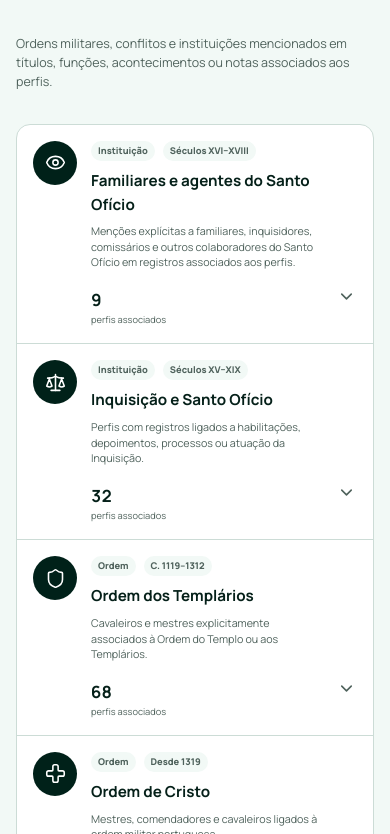
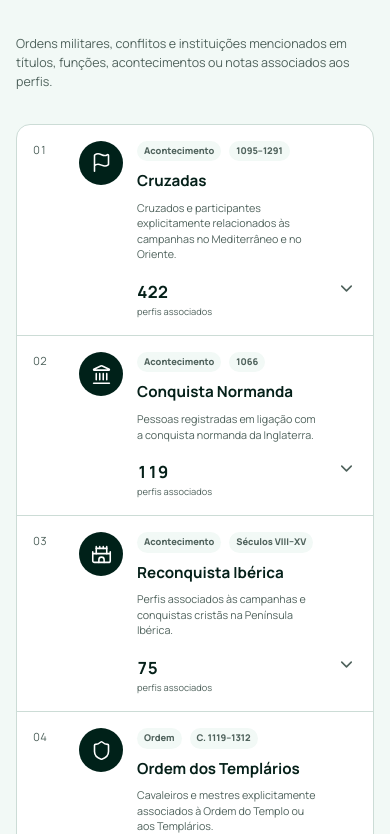
Before and after one commit to matheusabrantes/genealogy-atlas, a Next.js app in the folder web/: page /lugares in a window 390 px wide. Shown: the part 2530-3364 px from the top of the page. Built offline with nearby package versions, Linux system fonts and the light colour scheme.

Commit message:
Fix historical ranking layout

```diff
--- a/web/app/lugares/places-explorer.tsx
+++ b/web/app/lugares/places-explorer.tsx
@@ -193,6 +193,11 @@ export default function PlacesExplorer() {
               [entry.label, entry.description],
               entry.current.representatives,
             ),
+        )
+        .sort(
+          (left, right) =>
+            right.current.people - left.current.people ||
+            left.label.localeCompare(right.label, "pt-BR"),
         ),
     [maxGeneration, normalizedQuery],
   );
@@ -212,6 +217,11 @@ export default function PlacesExplorer() {
               [entry.label, entry.categoryLabel],
               entry.current.representatives,
             ),
+        )
+        .sort(
+          (left, right) =>
+            right.current.people - left.current.people ||
+            left.label.localeCompare(right.label, "pt-BR"),
         ),
     [maxGeneration, normalizedQuery],
   );
@@ -231,6 +241,11 @@ export default function PlacesExplorer() {
               [entry.label, entry.kind, entry.period, entry.description],
               entry.current.representatives,
             ),
+        )
+        .sort(
+          (left, right) =>
+            right.current.people - left.current.people ||
+            left.label.localeCompare(right.label, "pt-BR"),
         ),
     [maxGeneration, normalizedQuery],
   );
@@ -403,7 +418,7 @@ export default function PlacesExplorer() {
 
         {historicalContexts.length ? (
           <div className="history-grid">
-            {historicalContexts.map((entry) => {
+            {historicalContexts.map((entry, index) => {
               const key = `history:${entry.slug}`;
               const isOpen = openItem === key;
               return (
@@ -416,6 +431,9 @@ export default function PlacesExplorer() {
                     onClick={() => toggle(key)}
                     type="button"
                   >
+                    <span className="place-position">
+                      {String(index + 1).padStart(2, "0")}
+                    </span>
                     <span className="history-card-icon">
                       <HistoryIcon context={entry.slug} size={21} />
                     </span>
--- a/web/app/lugares/places.css
+++ b/web/app/lugares/places.css
@@ -79,19 +79,15 @@
   background: var(--bg);
   border: 1px solid var(--line);
   border-radius: var(--radius-md);
-  display: grid;
-  grid-template-columns: repeat(2, minmax(0, 1fr));
   overflow: hidden;
 }
 .history-card { min-width: 0; }
-.history-card:nth-child(even) { border-left: 1px solid var(--line); }
-.history-card:nth-child(n + 3) { border-top: 1px solid var(--line); }
-.history-card.open { background: color-mix(in oklch, var(--surface) 72%, var(--bg)); grid-column: 1 / -1; }
-.history-card.open + .history-card:nth-child(even) { border-left: 0; }
+.history-card + .history-card { border-top: 1px solid var(--line); }
+.history-card.open { background: color-mix(in oklch, var(--surface) 72%, var(--bg)); }
 .history-card > button {
   align-items: center; background: transparent; border: 0; color: var(--ink); cursor: pointer; display: grid;
-  gap: var(--space-4); grid-template-columns: 46px minmax(0, 1fr) auto 20px; min-height: 138px;
-  padding: var(--space-5); text-align: left; width: 100%;
+  gap: var(--space-4); grid-template-columns: 36px 46px minmax(0, 1fr) auto 20px; min-height: 112px;
+  padding: var(--space-4) var(--space-6); text-align: left; width: 100%;
 }
 .history-card > button:hover { background: var(--surface); }
 .history-card-icon {
@@ -162,9 +158,6 @@
   .places-header { grid-template-columns: 170px 1fr; }
   .places-intro { grid-column: 1 / -1; justify-self: start; max-width: 72ch; }
   .role-grid { grid-template-columns: repeat(2, minmax(0, 1fr)); }
-  .history-grid { grid-template-columns: 1fr; }
-  .history-card:nth-child(even) { border-left: 0; }
-  .history-card + .history-card { border-top: 1px solid var(--line); }
   .place-people { grid-template-columns: repeat(2, minmax(0, 1fr)); }
 }
 @media (max-width: 760px) {
@@ -180,10 +173,10 @@
   .place-trigger .entry-track, .place-trigger .place-count { display: none; }
   .role-grid { grid-template-columns: 1fr; }
   .history-card > button {
-    align-items: start; grid-template-columns: 42px minmax(0, 1fr) 20px;
+    align-items: start; grid-template-columns: 30px 42px minmax(0, 1fr) 20px;
     min-height: 0; padding: var(--space-4);
   }
-  .history-card-count { align-items: flex-start; grid-column: 2; }
+  .history-card-count { align-items: flex-start; grid-column: 3; }
   .term-entry > button { grid-template-columns: 30px minmax(0, 1fr) 24px; padding: var(--space-3) var(--space-4); }
   .term-entry .place-count { display: none; }
 }
```
Also changed, not shown: 1 other file (tests, documents, lock files or other folders).
